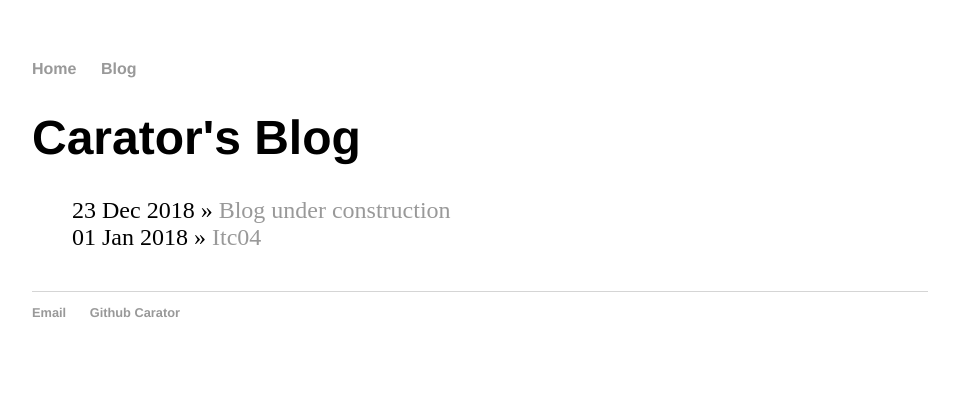
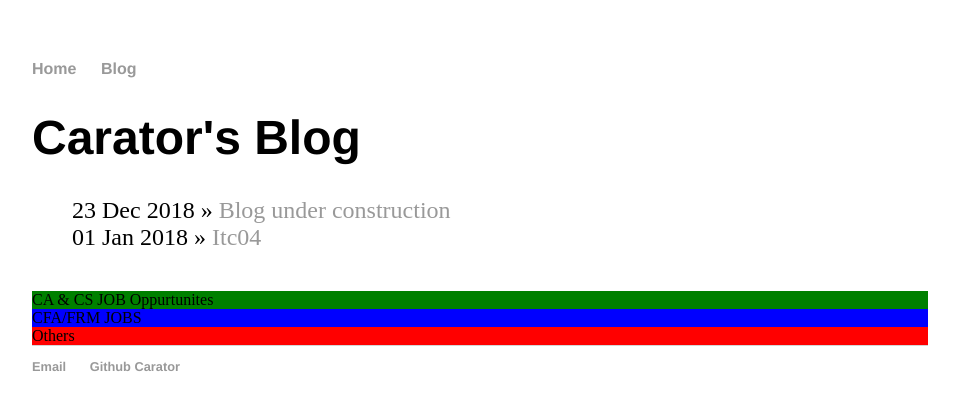
Before and after one commit to manikanta994/carator.github.io, a Jekyll site: the page built from blog/index.html, in a window 1280 px wide. Shown: the top 410 px of the page, without its empty margins (160-1119 px from the left). Built offline with Jekyll 4.4.1, drawn with Linux system fonts in a browser that asks for light colours.

Commit message:
Update index.html

```diff
--- a/blog/index.html
+++ b/blog/index.html
@@ -10,3 +10,29 @@ title: Carator's Blog
   {% endfor %}
 
 </ul>
+<!-- The grid: three columns -->
+<div class="row">
+  <div class="column" onclick="openTab('b1');" style="background:green;">CA & CS JOB Oppurtunites</div>
+  <div class="column" onclick="openTab('b2');" style="background:blue;">CFA/FRM JOBS</div>
+  <div class="column" onclick="openTab('b3');" style="background:red;">Others</div>
+</div>
+
+<!-- The expanding grid (hidden by default) -->
+<div id="b1" class="containerTab" style="display:none;background:green">
+  <!-- If you want the ability to close the container, add a close button -->
+  <span onclick="this.parentElement.style.display='none'" class="closebtn">x</span>
+  <h2>Box 1</h2>
+  <p>Lorem ipsum..</p>
+</div>
+
+<div id="b2" class="containerTab" style="display:none;background:blue">
+  <span onclick="this.parentElement.style.display='none'" class="closebtn">x</span>
+  <h2>Box 2</h2>
+  <p>Lorem ipsum..</p>
+</div>
+
+<div id="b3" class="containerTab" style="display:none;background:red">
+  <span onclick="this.parentElement.style.display='none'" class="closebtn">x</span>
+  <h2>Box 3</h2>
+  <p>Lorem ipsum..</p>
+</div>
```
